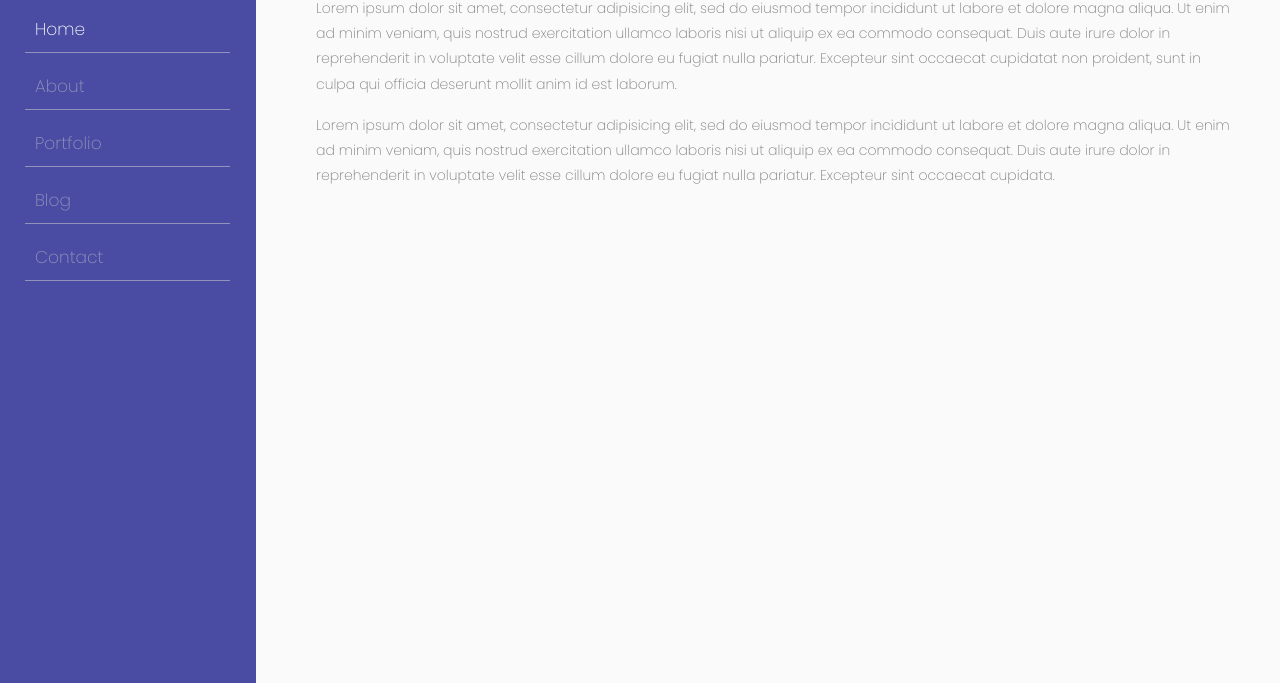
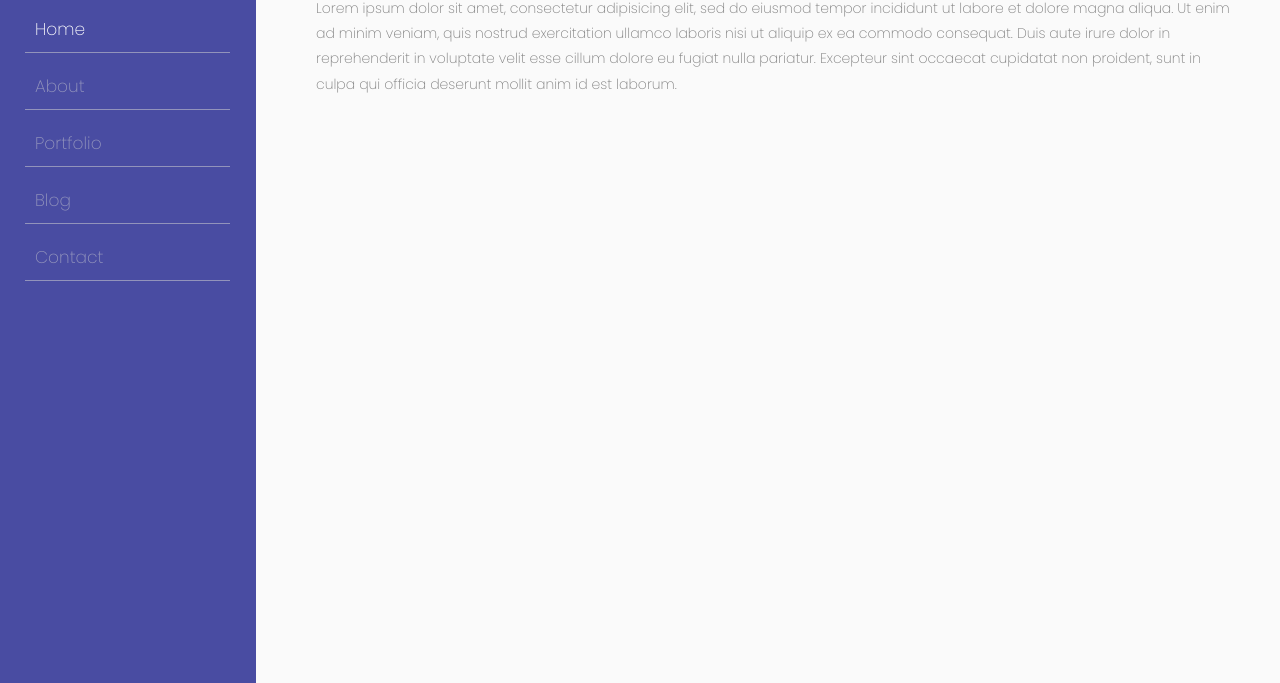
Before and after one commit to SaadAhmad67/Bootstrap-Repo, a plain HTML site: page index.html in a window 1280 px wide. Shown: the part 117-800 px from the top of the page. Drawn offline with Linux system fonts and the light colour scheme.

Commit message:
Code Updated

```diff
--- a/index.html
+++ b/index.html
@@ -24,7 +24,6 @@
         <div class="navbody">
             <h1>Sidebar #03</h1>
             <p>Lorem ipsum dolor sit amet, consectetur adipisicing elit, sed do eiusmod tempor incididunt ut labore et dolore magna aliqua. Ut enim ad minim veniam, quis nostrud exercitation ullamco laboris nisi ut aliquip ex ea commodo consequat. Duis aute irure dolor in reprehenderit in voluptate velit esse cillum dolore eu fugiat nulla pariatur. Excepteur sint occaecat cupidatat non proident, sunt in culpa qui officia deserunt mollit anim id est laborum.</p>
-            <p>Lorem ipsum dolor sit amet, consectetur adipisicing elit, sed do eiusmod tempor incididunt ut labore et dolore magna aliqua. Ut enim ad minim veniam, quis nostrud exercitation ullamco laboris nisi ut aliquip ex ea commodo consequat. Duis aute irure dolor in reprehenderit in voluptate velit esse cillum dolore eu fugiat nulla pariatur. Excepteur sint occaecat cupidata.</p>
         </div>
     </div>
 </body>
```
